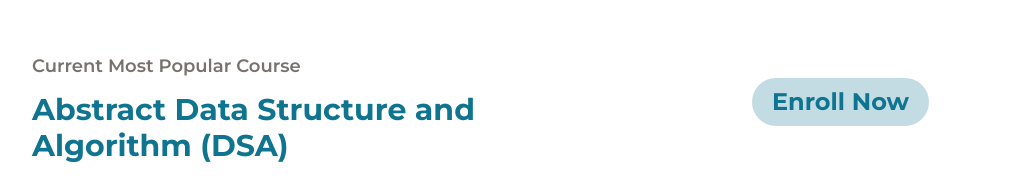
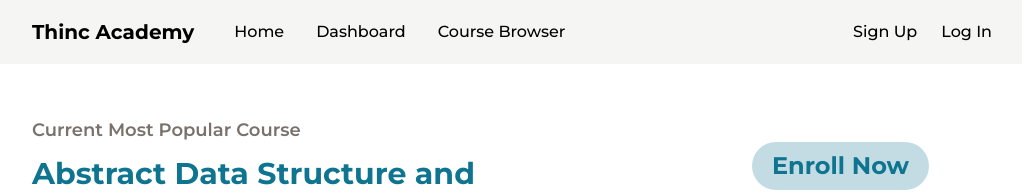
Before and after one commit to thinc-org/hacktoschool-teammeepua, a Next.js app in the folder frontend/: page / in a window 1280 px wide. Shown: the top 192 px of the page, without its empty margins (128-1150 px from the left). Built offline with nearby package versions, Linux system fonts and the light colour scheme.

Commit message:
feat: create Navbar component

```diff
--- /dev/null
+++ b/frontend/components/Navbar/Navbar.js
@@ -0,0 +1,22 @@
+import { Button } from "../Button";
+
+export const Navbar = () => {
+  return (
+    <nav className="flex items-center justify-between px-40 h-16 w-full bg-stone-100">
+      <div className="flex items-center">
+        <p className="text-xl font-bold mr-6">Thinc Academy</p>
+        <ul className="list-none whitespace-nowrap text-base">
+          <li className="inline mx-4">Home</li>
+          <li className="inline mx-4">Dashboard</li>
+          <li className="inline mx-4">Course Browser</li>
+        </ul>
+      </div>
+
+      <div className="flex">
+        {/* Change this later */}
+        <button className="text-base mx-6">Sign Up</button>
+        <button className="text-base">Log In</button>
+      </div>
+    </nav>
+  );
+};
--- a/frontend/pages/index.js
+++ b/frontend/pages/index.js
@@ -1,10 +1,12 @@
 import { FeatureSection } from "../components/FeatureSection/FeatureSection";
 import { Footer } from "../components/Footer/Footer";
+import { Navbar } from "../components/Navbar/Navbar";
 import { RecommendSection } from "../components/RecommendSection/RecommendSection";
 
 export default function Home() {
   return (
     <>
+      <Navbar />
       <RecommendSection />
       <FeatureSection />
       <Footer />
```
